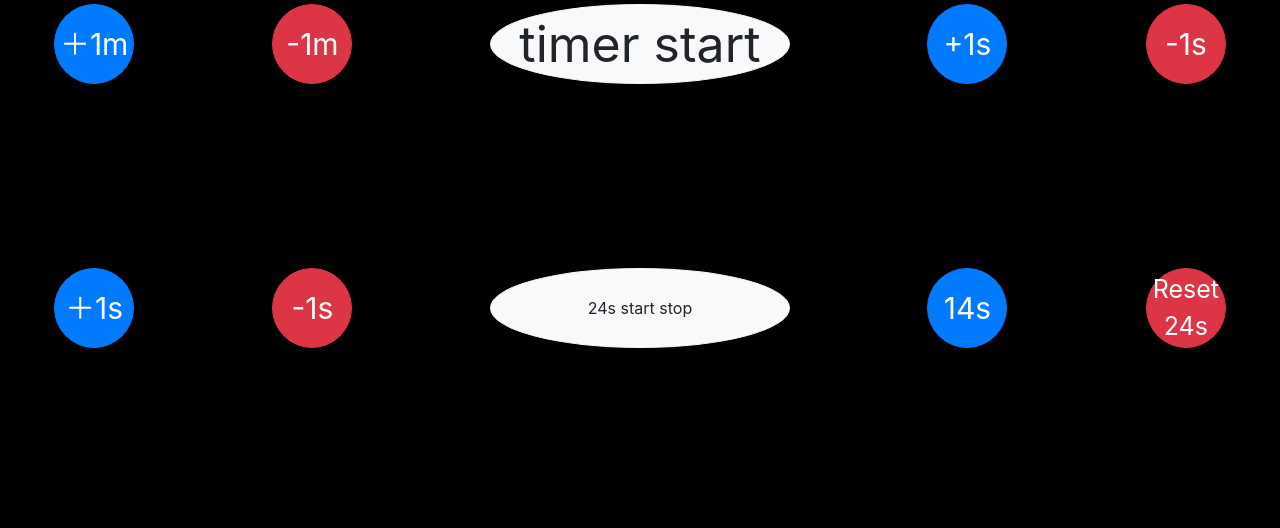
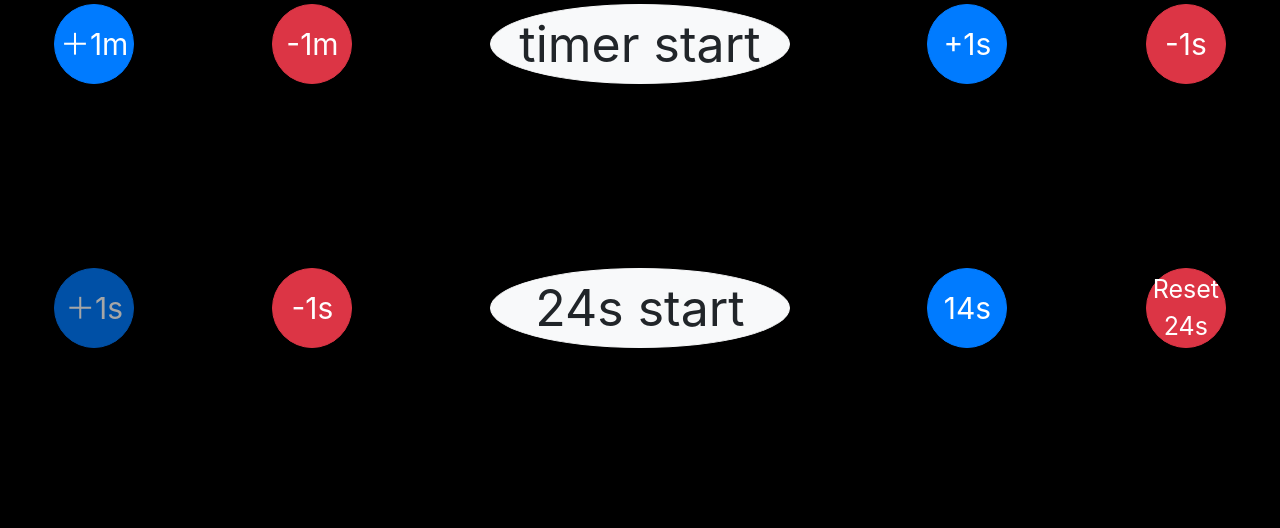
Before and after one commit to RyoIshiguro/timer, a CakePHP app: the page made by app/View/Timer/index.ctp in a window 1280 px wide. Shown: the part 998-1526 px from the top of the page. Run offline with PHP 8.4 and a stand-in for CakePHP, Linux system fonts and the light colour scheme; the template is opened without the code that fills it, so the values that code supplies are empty; some libraries are stand-ins or nearby versions.

Commit message:
just create feature of 24_plus_btn. but middle of the way.

```diff
--- a/app/View/Timer/index.ctp
+++ b/app/View/Timer/index.ctp
@@ -161,6 +161,10 @@
     font-size: 50px;
   }
 
+  #id_24_btn{
+    font-size: 50px;
+  }
+
 </style>
 
 <!-- <h1>hello timer index.ctp</h1> -->
@@ -283,17 +287,17 @@
 
     <!-- A point plus -->
     <div class="class_24s_plus_btn col-md-2">
-      <button type="button" class="btn btn-primary rounded-circle p-0" style="width:5rem;height:5rem;"> ＋1s </button>
+      <button type="button" id="id_24_plus" class="btn btn-primary rounded-circle p-0" style="width:5rem;height:5rem;"> ＋1s </button>
     </div>
 
     <!-- A point minus -->
     <div class="class_24s_minus_btn col-md-2">
-        <button type="button" class="btn btn-danger rounded-circle p-0" style="width:5rem;height:5rem;"> -1s </button>
+        <button type="button"id="id_24_minus" class="btn btn-danger rounded-circle p-0" style="width:5rem;height:5rem;"> -1s </button>
     </div>
 
     <!-- serve left -->
     <div class="class_24timer col-md-4">
-      <button type="button" class="btn btn-light rounded-circle p-0 class_timer"> 24s start stop </button>
+      <button type="button" id="id_24_btn" class="btn btn-light rounded-circle p-0 class_timer"> 24s start </button>
     </div>
 
     <!-- 14s -->
@@ -622,6 +626,8 @@
         $('#id_second_plus').prop('disabled',true);
         $('#id_second_minuse').prop('disabled',true);
 
+        $('#id_gametimer_btn').html('timer stop');
+
       }
       else //timer start to paused
       {
@@ -643,6 +649,9 @@
         $('#id_minute_minuse').prop('disabled',false);
         $('#id_second_plus').prop('disabled',false);
         $('#id_second_minuse').prop('disabled',false);
+
+        $('#id_gametimer_btn').html('timer start');
+
       }
 
       function timeIt()
@@ -693,6 +702,40 @@
         //   clearInterval(myInterval);
         // }
       }
+
+    });
+    //timer start and stop
+    //------------------
+
+    //24s timer start and stop
+    //------------------
+    var tf = 0;
+
+    var tfTimer = 24;
+
+    var tfInterval = 0;
+
+    //if tfTimer = 24; 24_plus_btn is disabled.
+    $('#id_24_plus').prop('disabled',true);
+
+    $('#id_24_plus').click(function(){
+
+      if(tfTimer == 24){
+        $('#id_24_plus').prop('disabled',true);
+      } else if (tfTimer <= 24) {
+        tfTimer +=1;
+      } else if (tfTimer >= 24) {
+        tfTimer = 24;
+        return $('#id_24').html(tfTimer);
+      }
+
+      return $('#id_24').html(tfTimer);
+
+    });
+
+
+
+    $('#id_24_btn').click(function(){
 
     });
 
```
Also changed, not shown: 1 other file.
